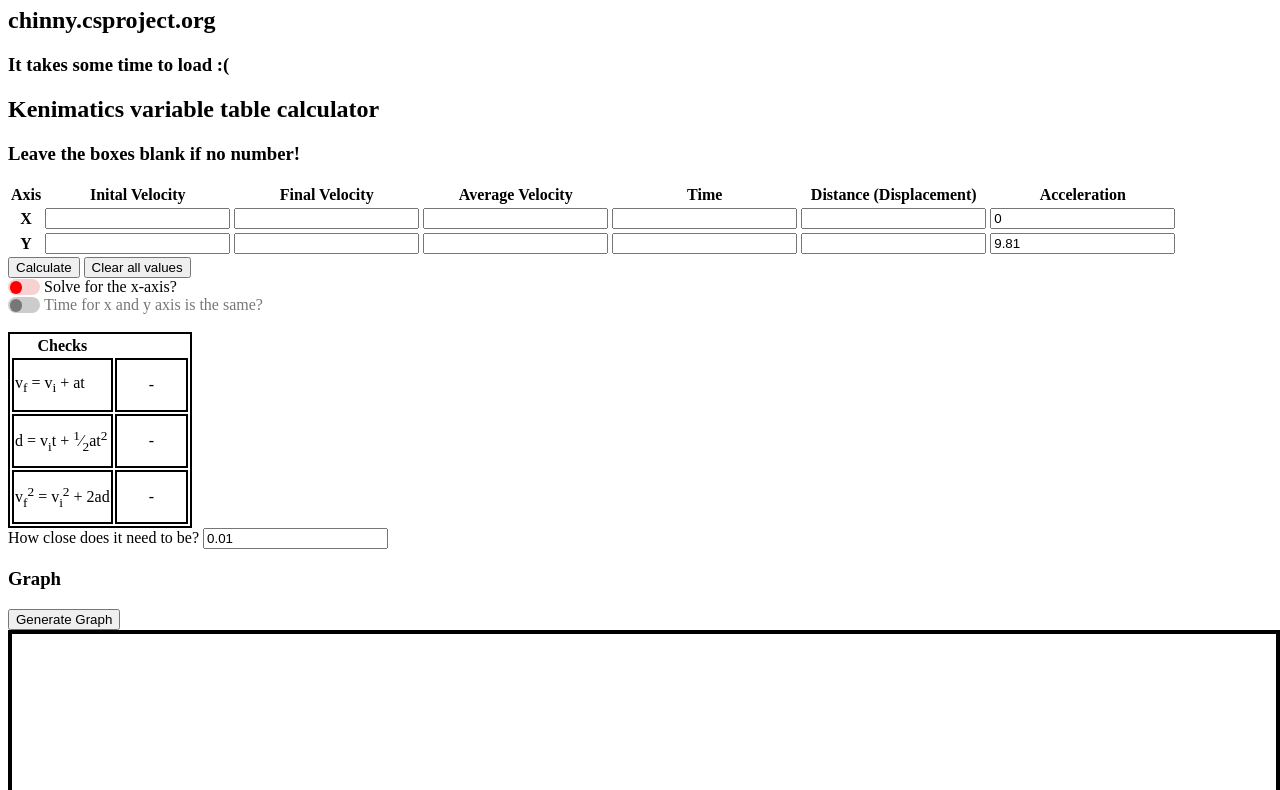
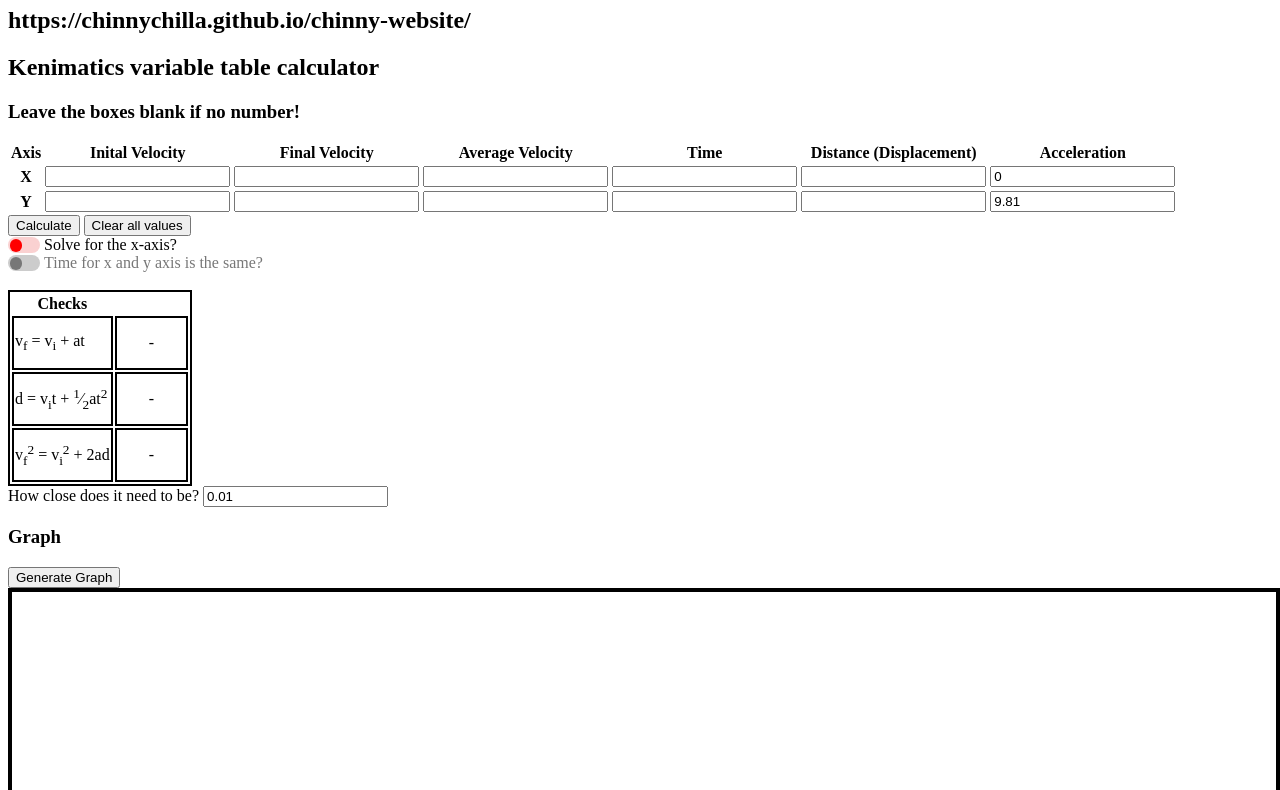
Before and after one commit to ChinnyChilla/chinny-school-website, a website: page html/kenimatics-calculator/kenimatics-calculator.html in a window 1280 px wide. Shown: the part 73-863 px from the top of the page. Drawn offline with Linux system fonts and the light colour scheme.

Commit message:
update url

```diff
--- a/html/kenimatics-calculator/kenimatics-calculator.html
+++ b/html/kenimatics-calculator/kenimatics-calculator.html
@@ -10,9 +10,8 @@
 
 </head>
 <body>
-	<a href="http://chinny.csproject.org"><h1>A better version of website can be found here</h1></a>
-	<h2>chinny.csproject.org</h2>
-	<h3>It takes some time to load :(</h3>
+	<a href="https://chinnychilla.github.io/chinny-website/"><h1>A better version of website can be found here</h1></a>
+	<h2>https://chinnychilla.github.io/chinny-website/</h2>
     <h2>Kenimatics variable table calculator</h2>
     <h3>Leave the boxes blank if no number!</h3>
     <form name="Kenimatics calculator table" id="KenimaticsTable">
```
